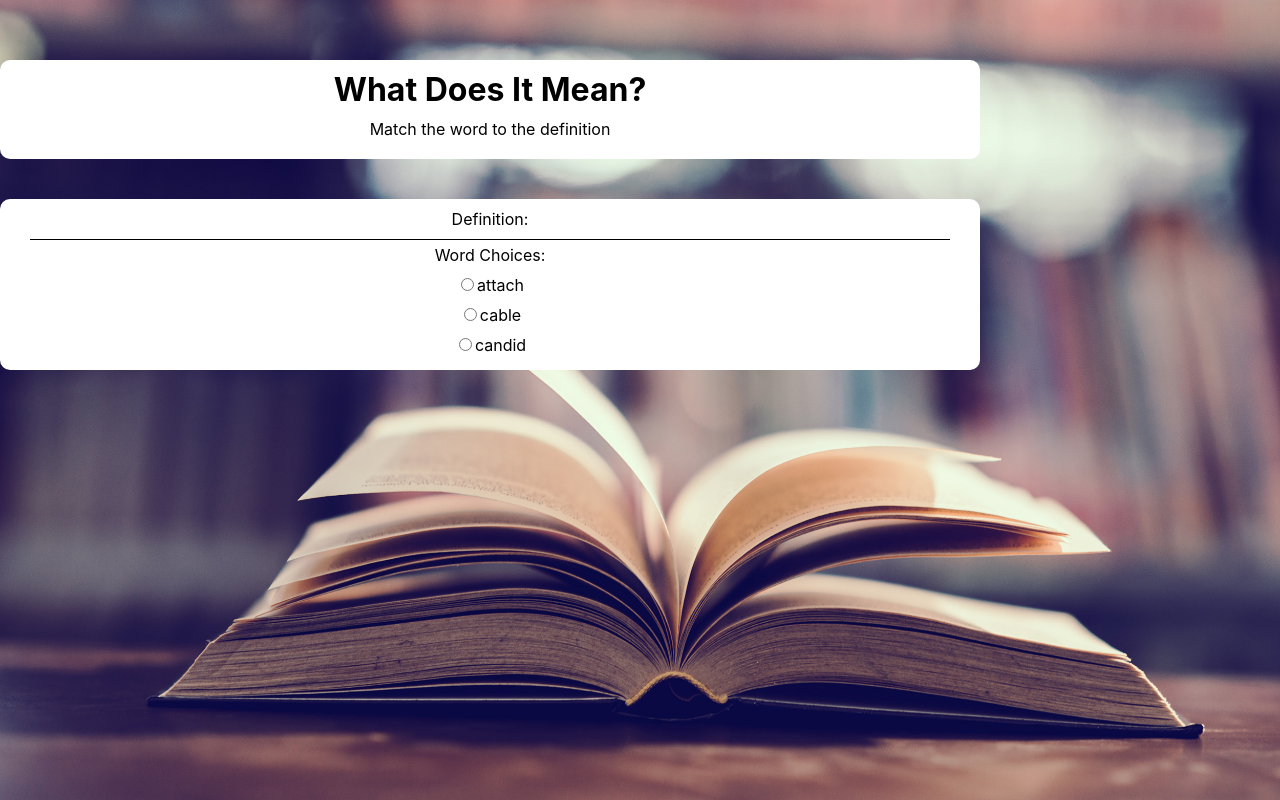
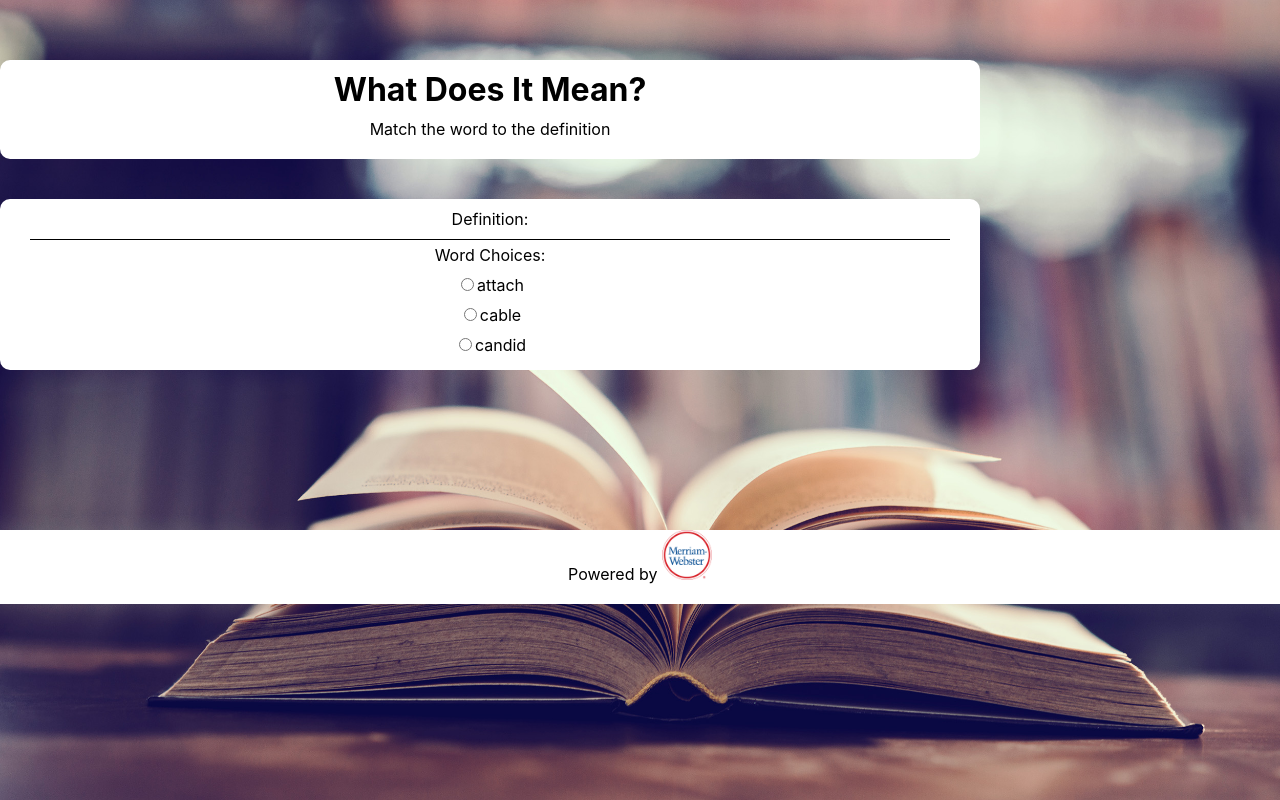
Before and after one commit to irene-rojas/words-history, a React (Create React App) app: page / in a window 1280 px wide. Built offline with nearby package versions, Linux system fonts and the light colour scheme; no server answers.

Commit message:
added mw logo

```diff
--- a/src/App.css
+++ b/src/App.css
@@ -42,7 +42,7 @@ h4 {
     padding: 10px;
     display: grid;
     grid-template-columns: 1fr;
-    grid-template-rows: auto repeat(5, 30px)
+    grid-template-rows: auto repeat(4, 30px)
 }
 
 .def {
@@ -88,6 +88,18 @@ h4 {
     background-color: white;
     border-radius: 10px;
     padding: 10px;
+}
+
+.mwLogoDiv {
+    grid-column: 1/-1;
+    grid-row: 6/7;
+    background-color: white;
+    align-self: center;
+    padding-bottom: 20px;
+}
+
+#mwLogo {
+    height: 50px;
 }
 
 
--- a/src/App.js
+++ b/src/App.js
@@ -3,6 +3,7 @@ import './App.css';
 import axios from 'axios';
 import Right from "./Right/Right";
 import Wrong from "./Wrong/Wrong";
+import mwLogo from "./mwlogo.png";
 
 const words =
 [
@@ -232,6 +233,10 @@ class App extends Component {
                 </div>
             }
 
+            <div className="mwLogoDiv">
+                Powered by <a href="https://www.merriam-webster.com/" target="_blank" rel="noopener noreferrer"><img id="mwLogo" src={mwLogo} alt="mwlogo"/></a>
+            </div>
+
       </div>
     // end App
 
```
Also changed, not shown: src/mwlogo.png (renamed from src/MWLogo_LightBG_120x120_2x.png).
